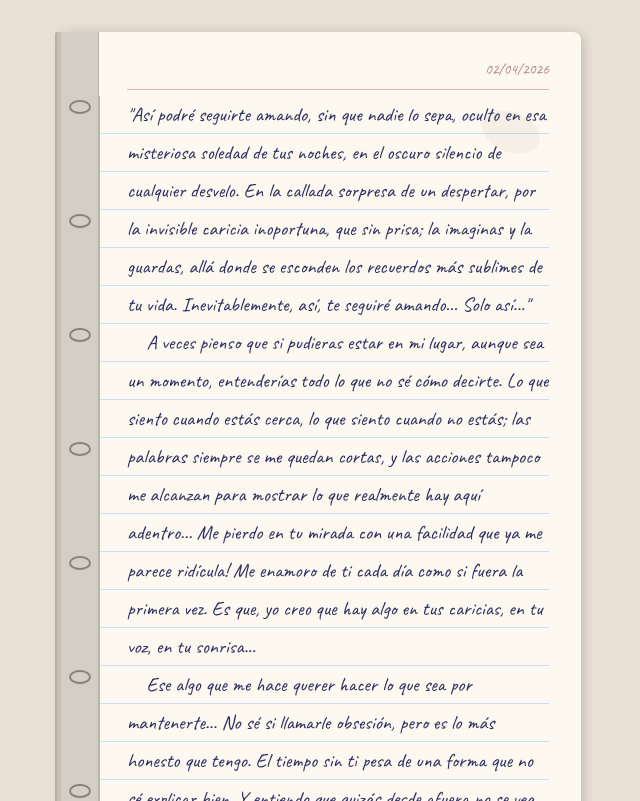
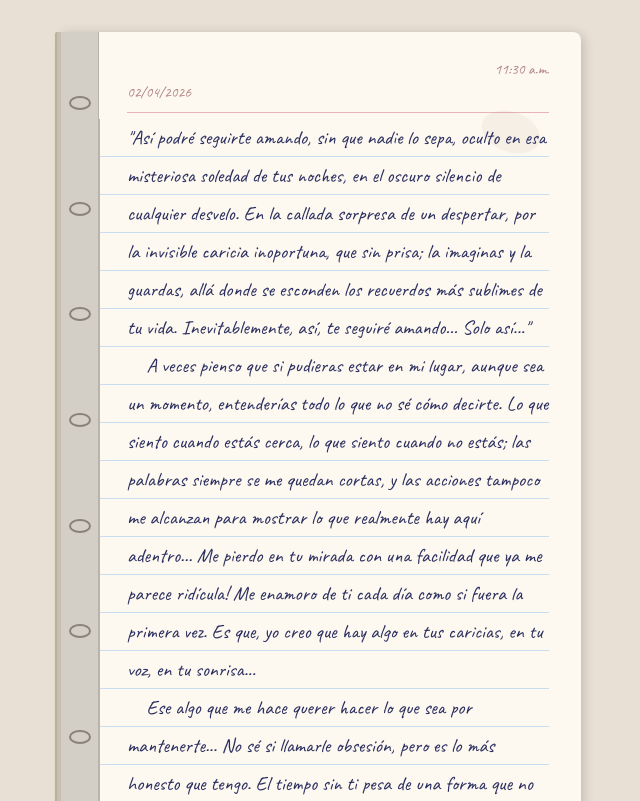
Before and after one commit to Edward8Duque22/FparaYti, a plain HTML site: page index.html in a window 1280 px wide. Shown: the top 801 px of the page, without its empty margins (319-959 px from the left). Drawn offline with Linux system fonts and the light colour scheme; a web font is replaced by a local one.

Commit message:
Update index.html

```diff
--- a/index.html
+++ b/index.html
@@ -64,10 +64,17 @@
       padding-bottom: 6px;
     }
 
+    .hora {
+      font-size: 15px;
+      color: #b08080;
+      text-align: right;
+      margin-bottom: 4px;
+    }
+
     .fecha {
       font-size: 15px;
       color: #b08080;
-      text-align: right;
+      text-align: left;
       margin-bottom: 4px;
     }
 
@@ -181,6 +188,7 @@
     <div class="spiral-strip" id="rings"></div>
 
     <div class="page-content">
+      <div class="hora">11:30 a.m.</div>
       <div class="fecha">02/04/2026</div>
       <div class="header-line"></div>
 
```
